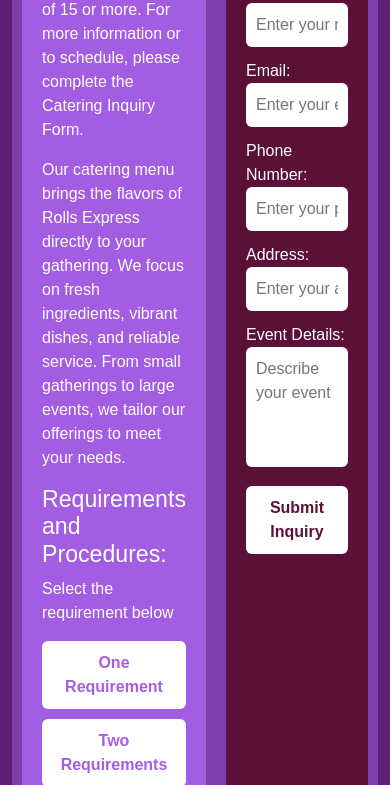
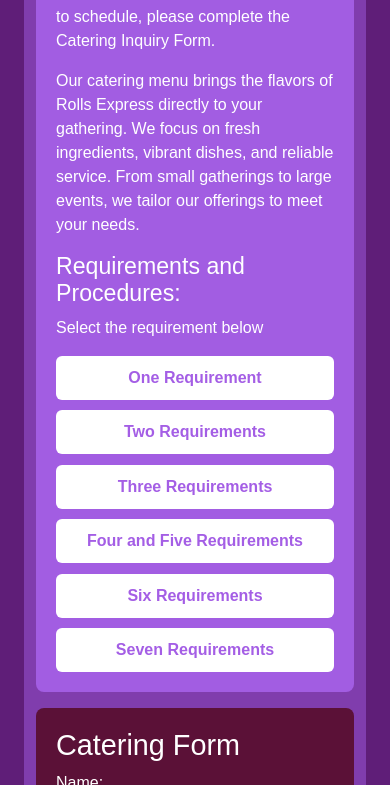
Before and after one commit to ajk36925-cpu/Team-3-WEB-268-Project, a website: page pages/catering.html in a window 390 px wide. Shown: the part 260-1045 px from the top of the page. Drawn offline with nearby package versions, Linux system fonts and the light colour scheme.

Commit message:
Mobile View Updates

```diff
--- a/css/catering.css
+++ b/css/catering.css
@@ -71,3 +71,48 @@
 .req-btn:hover {
     opacity: 0.85;
 }
+
+/* MOBILE LAYOUT
+   Stacks the Catering content first and moves the form underneath so the
+   page reads as one clear column on phones/tablets. */
+@media (max-width: 500px) {
+    .catering-wrapper-outer {
+        padding: 0 0.75rem;
+    }
+
+    .catering-wrapper {
+        flex-direction: column;
+        gap: 1rem;
+        padding: 0.75rem;
+    }
+
+    .catering-info,
+    .catering-form-section {
+        width: 100%;
+        flex: 0 0 auto;
+    }
+
+    .catering-info {
+        order: 1;
+    }
+
+    .catering-form-section {
+        order: 2;
+    }
+
+    .catering-info h2,
+    .catering-form-section h2 {
+        font-size: 1.8rem;
+    }
+
+    .requirements {
+        display: grid;
+        grid-template-columns: 1fr;
+        gap: 0.65rem;
+    }
+
+    .req-btn {
+        margin-bottom: 0;
+        white-space: normal;
+    }
+}
```
Also changed, not shown: css/careers.css (+58 -1 lines).
